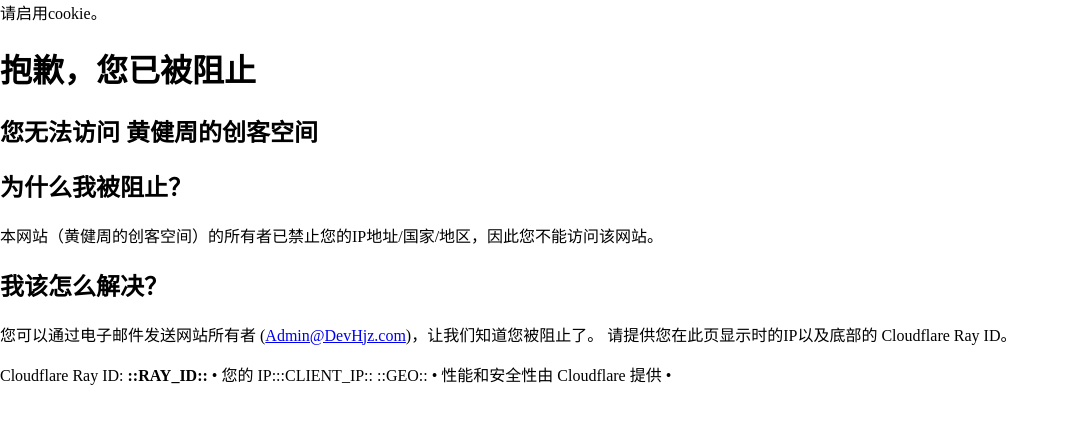
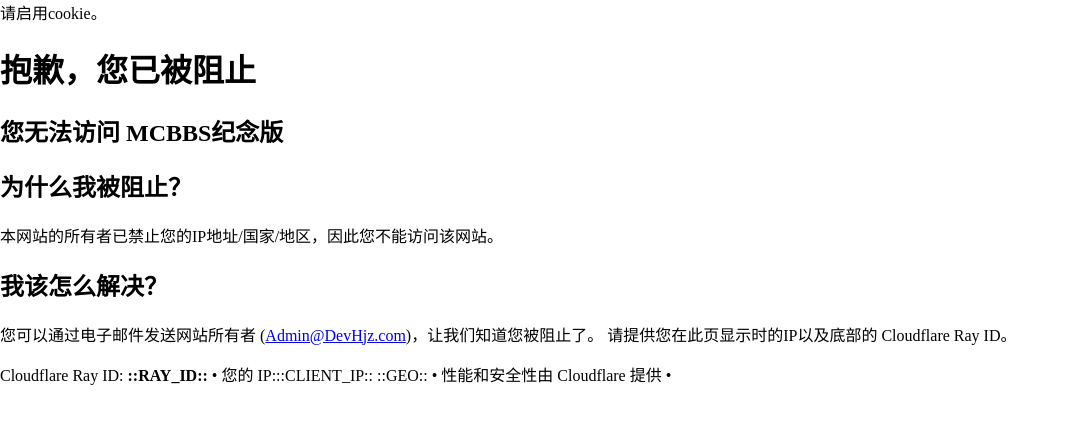
Before and after one commit to MRTangwin8/MRTangwin8.github.io, a plain HTML site: page IP.html in a window 1280 px wide. Shown: the whole page, without its empty margins (0-1069 px from the left). Drawn offline with Linux system fonts and the light colour scheme.

Commit message:
Update IP.html

```diff
--- a/IP.html
+++ b/IP.html
@@ -23,7 +23,7 @@
     <div id="cf-error-details" class="cf-error-details-wrapper">
       <div class="cf-wrapper cf-header cf-error-overview">
         <h1 data-translate="block_headline">抱歉，您已被阻止</h1>
-        <h2 class="cf-subheadline"><span data-translate="unable_to_access">您无法访问</span> 黄健周的创客空间</h2>
+        <h2 class="cf-subheadline"><span data-translate="unable_to_access">您无法访问</span> MCBBS纪念版</h2>
       </div><!-- /.header -->
 
       <div class="cf-section cf-highlight">
@@ -41,13 +41,13 @@
           <div class="cf-column">
             <h2 data-translate="blocked_why_headline">为什么我被阻止？</h2>
 
-            <p data-translate="blocked_why_detail">本网站（黄健周的创客空间）的所有者已禁止您的IP地址/国家/地区，因此您不能访问该网站。</p>
+            <p data-translate="blocked_why_detail">本网站的所有者已禁止您的IP地址/国家/地区，因此您不能访问该网站。</p>
           </div>
 
           <div class="cf-column">
             <h2 data-translate="blocked_resolve_headline">我该怎么解决？</h2>
 
-            <p data-translate="blocked_resolve_detail">您可以通过电子邮件发送网站所有者 (<a href="mailto:Admin@DevHjz.com">Admin@DevHjz.com</a>)，让我们知道您被阻止了。 请提供您在此页显示时的IP以及底部的 Cloudflare Ray ID。 </p>
+            <p data-translate="blocked_resolve_detail">您可以通过电子邮件发送网站所有者 (<a href="mailto:mcbbs@mcbbs2.net">Admin@DevHjz.com</a>)，让我们知道您被阻止了。 请提供您在此页显示时的IP以及底部的 Cloudflare Ray ID。 </p>
           </div>
         </div>
       </div><!-- /.section -->
```
